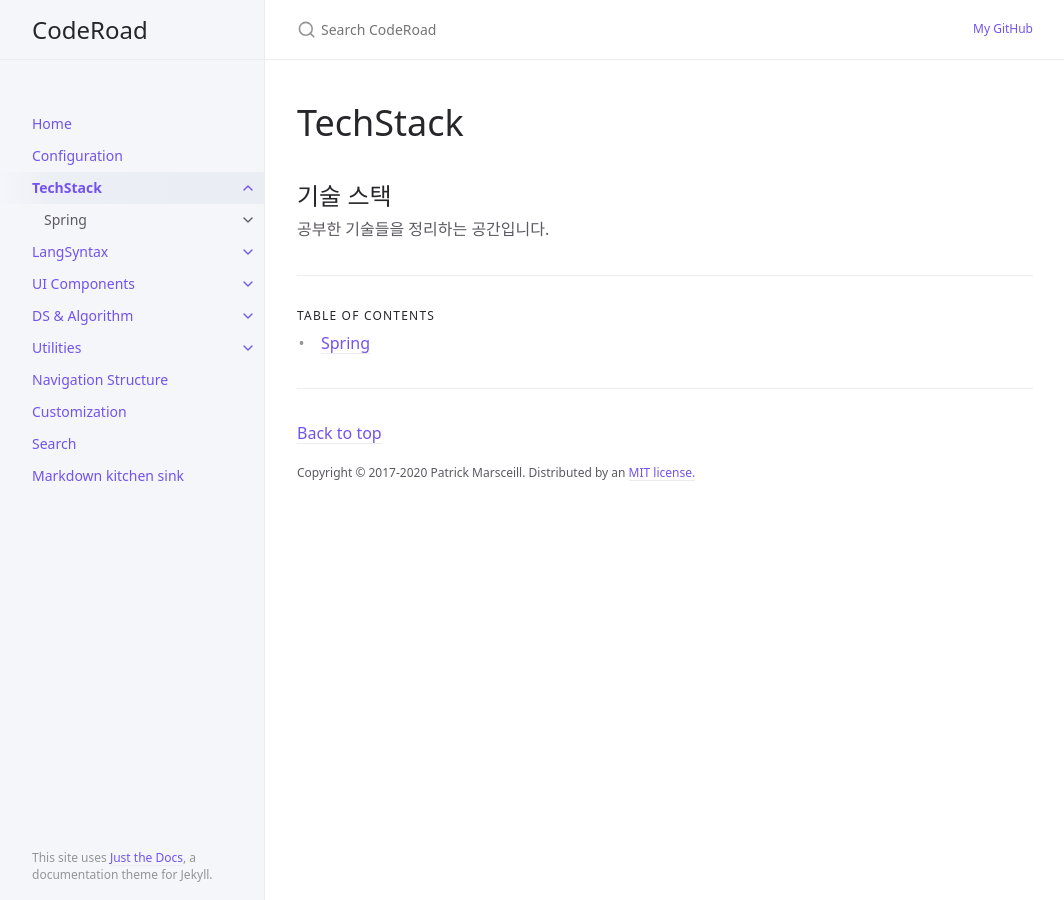
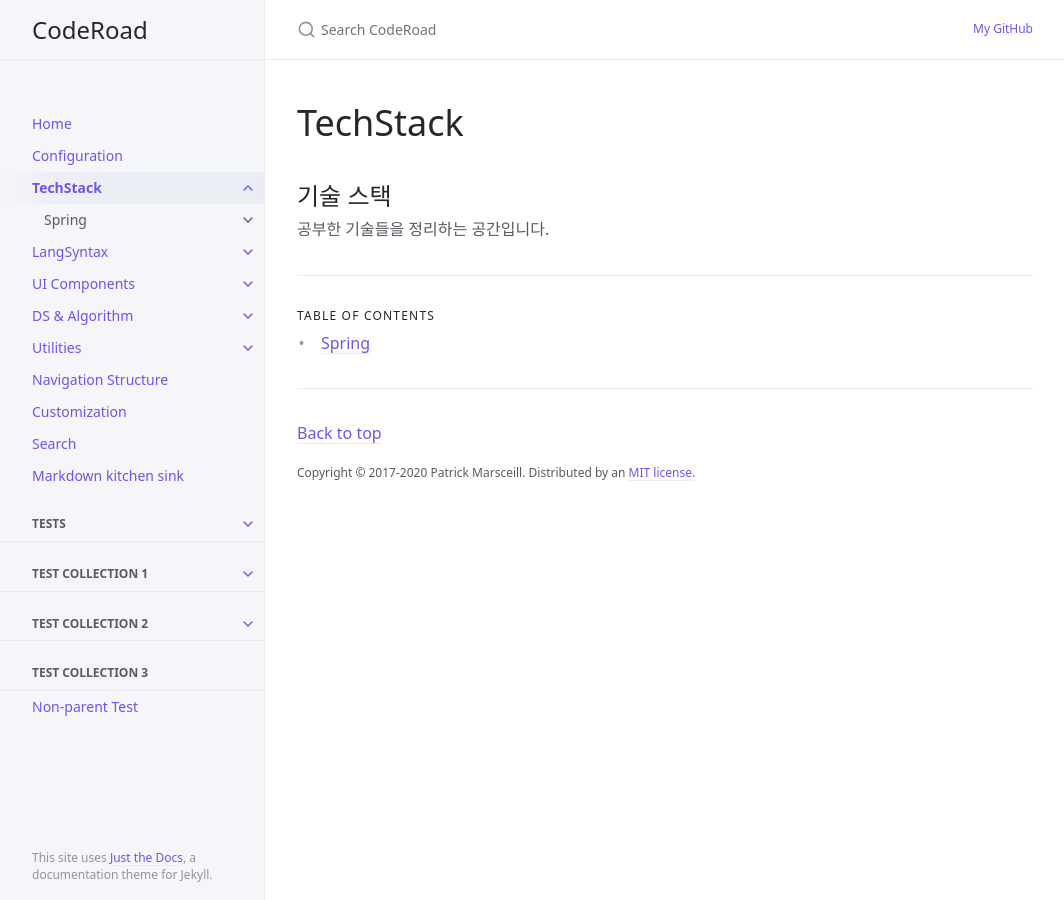
Before and after one commit to hangillee/hangillee.github.io, a Jekyll site: the page built from docs/TechStack/techstack.md, in a window 1280 px wide. Shown: the whole page, without its empty margins (107-1171 px from the left). Built offline with Jekyll 4.4.1, drawn with Linux system fonts in a browser that asks for light colours; part of the change alters nothing that is shown.

Commit message:
CHORE Edit config

```diff
--- a/_config.yml
+++ b/_config.yml
@@ -170,3 +170,54 @@ compress_html:
   profile: false
   ignore:
     envs: all
+
+collections:
+  tests:
+    permalink: "/:collection/:path:output_ext"
+    output: true
+  test_collection_1:
+    permalink: "/:collection/:path:output_ext"
+    output: true
+  test_collection_2:
+    permalink: "/:collection/:path:output_ext"
+    output: true
+  test_collection_3:
+    permalink: "/:collection/:path:output_ext"
+    output: true
+  test_collection_4:
+    permalink: "/:collection/:path:output_ext"
+    output: true
+  test_collection_4:
+    permalink: "/:collection/:path:output_ext"
+    output: true
+
+just_the_docs:
+  collections:
+    tests:
+      name: Tests
+      nav_exclude: false
+      nav_fold: true
+      search_exclude: true
+    test_collection_1:
+      name: Test Collection 1
+      nav_exclude: false
+      nav_fold: true
+      search_exclude: true
+    test_collection_2:
+      name: Test Collection 2
+      nav_exclude: false
+      nav_fold: true
+      search_exclude: false
+    test_collection_3:
+      name: Test Collection 3
+      nav_exclude: false
+      nav_fold: false
+      search_exclude: true
+    test_collection_4:
+      name: Test Collection 4
+      nav_exclude: true
+      search_exclude: false
+    test_collection_5:
+      name: Test Collection 5
+      nav_exclude: true
+      search_exclude: true
```
